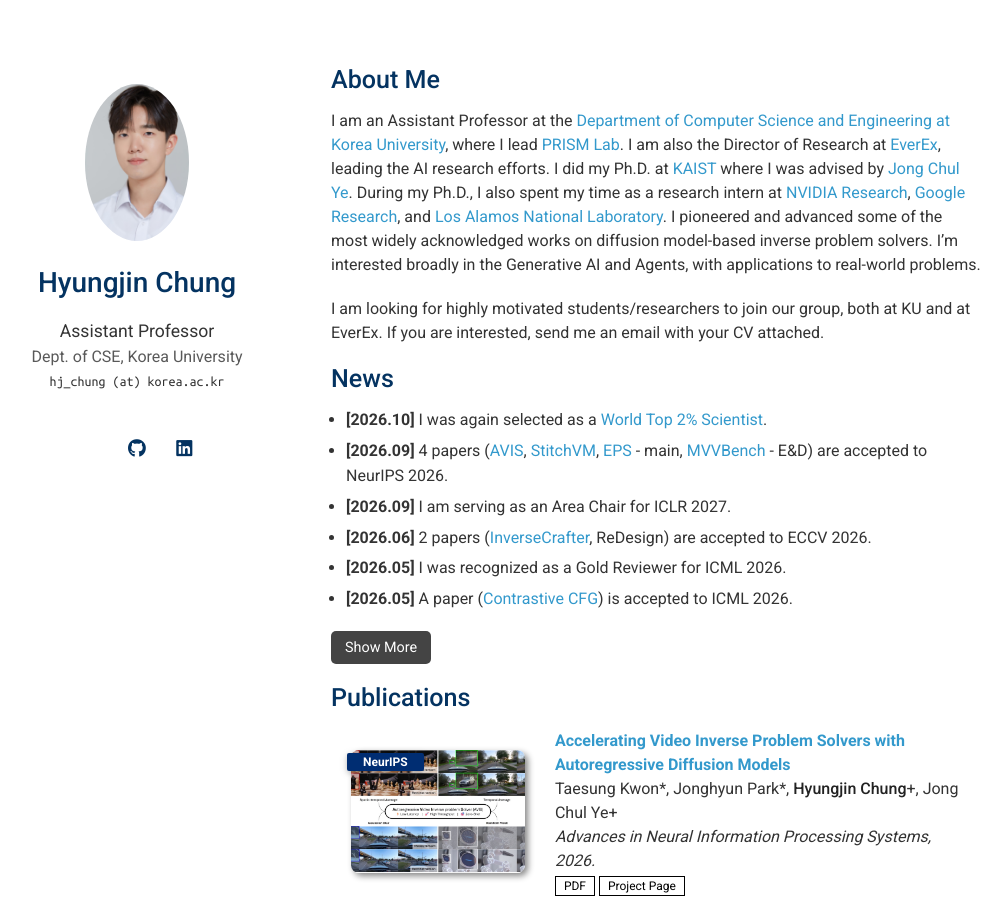
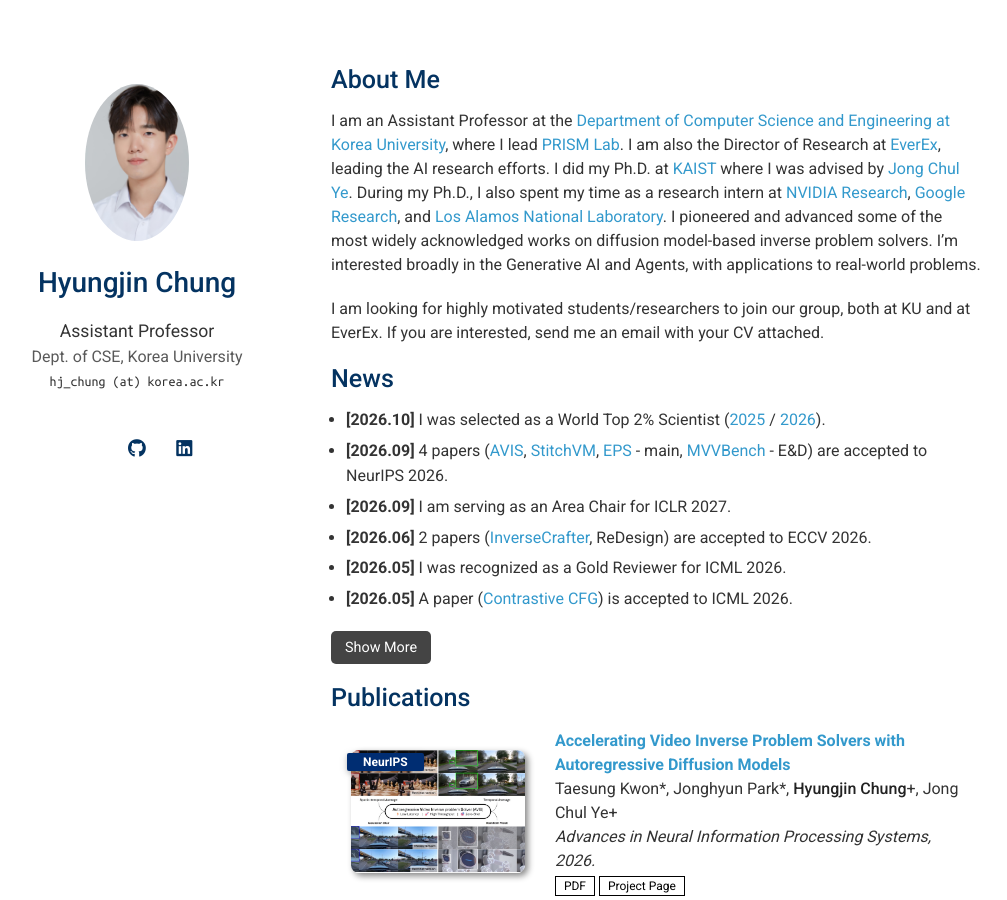
Before and after one commit to hyungjin-chung/hyungjin-chung.github.io, a Jekyll site: the page built from index.md, in a window 1280 px wide and 900 px high. Shown: the whole window, without its empty margins (139-1146 px from the left). Built offline with Jekyll 4.4.1, drawn with Linux system fonts in a browser that asks for light colours; a style sheet for code colours, icons or effects is not loaded.

Commit message:
world top 2% news
Co-Authored-By: Claude Opus 5.5 (1M context) <noreply@anthropic.com>

```diff
--- a/index.md
+++ b/index.md
@@ -11,7 +11,7 @@ I am looking for highly motivated students/researchers to join our group, both a
 ## News
 
 <ul id="news-list">
-  <li><b>[2026.10]</b> I was again selected as a <a href="https://elsevier.digitalcommonsdata.com/datasets/btchxktzyw/9">World Top 2% Scientist</a>.</li>
+  <li><b>[2026.10]</b> I was selected as a World Top 2% Scientist (<a href="https://www.elsevier.com/ko-kr/promotions/worlds-top-researchers">2025</a> / <a href="https://elsevier.digitalcommonsdata.com/datasets/btchxktzyw/9">2026</a>).</li>
   <li><b>[2026.09]</b> 4 papers (<a href="https://arxiv.org/abs/2605.20624">AVIS</a>, <a href="https://arxiv.org/abs/2605.19804">StitchVM</a>, <a href="https://arxiv.org/abs/2606.17048">EPS</a> - main, <a href="https://arxiv.org/abs/2609.30952">MVVBench</a> - E&D) are accepted to NeurIPS 2026.</li>
   <li><b>[2026.09]</b> I am serving as an Area Chair for ICLR 2027.</li>
   <li><b>[2026.06]</b> 2 papers (<a href="https://arxiv.org/abs/2512.05672">InverseCrafter</a>, ReDesign) are accepted to ECCV 2026.</li>
```
Also changed, not shown: other parts of index.md (+0 -1 lines).
